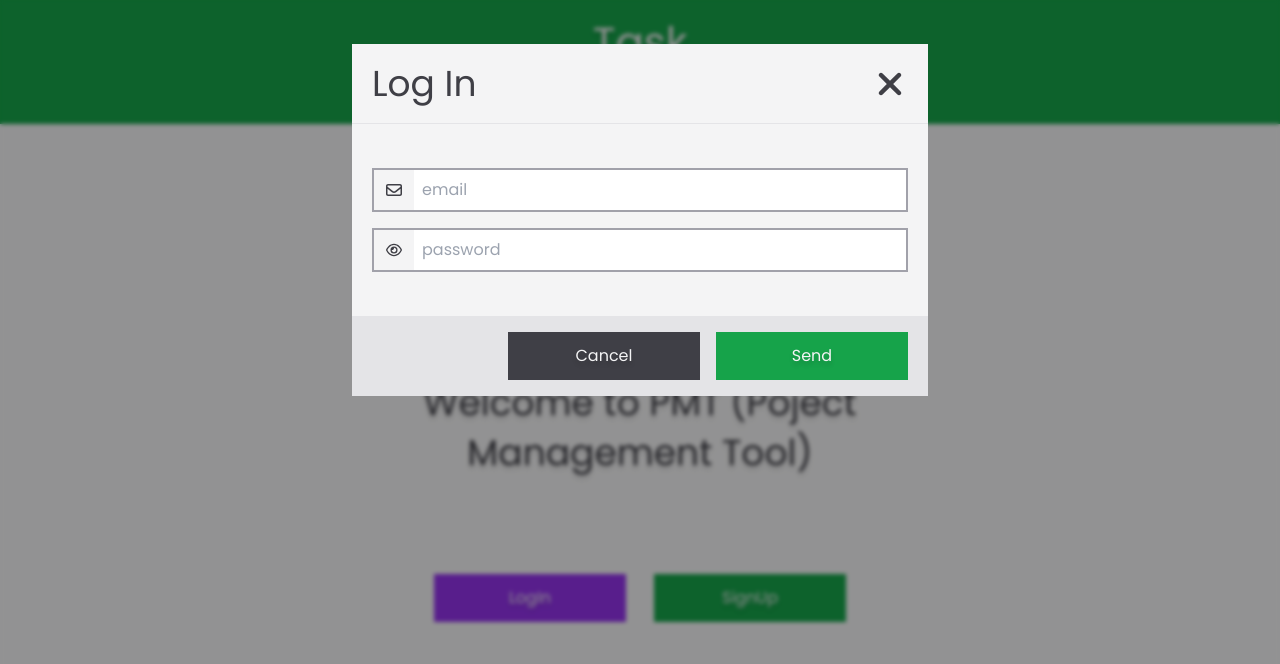
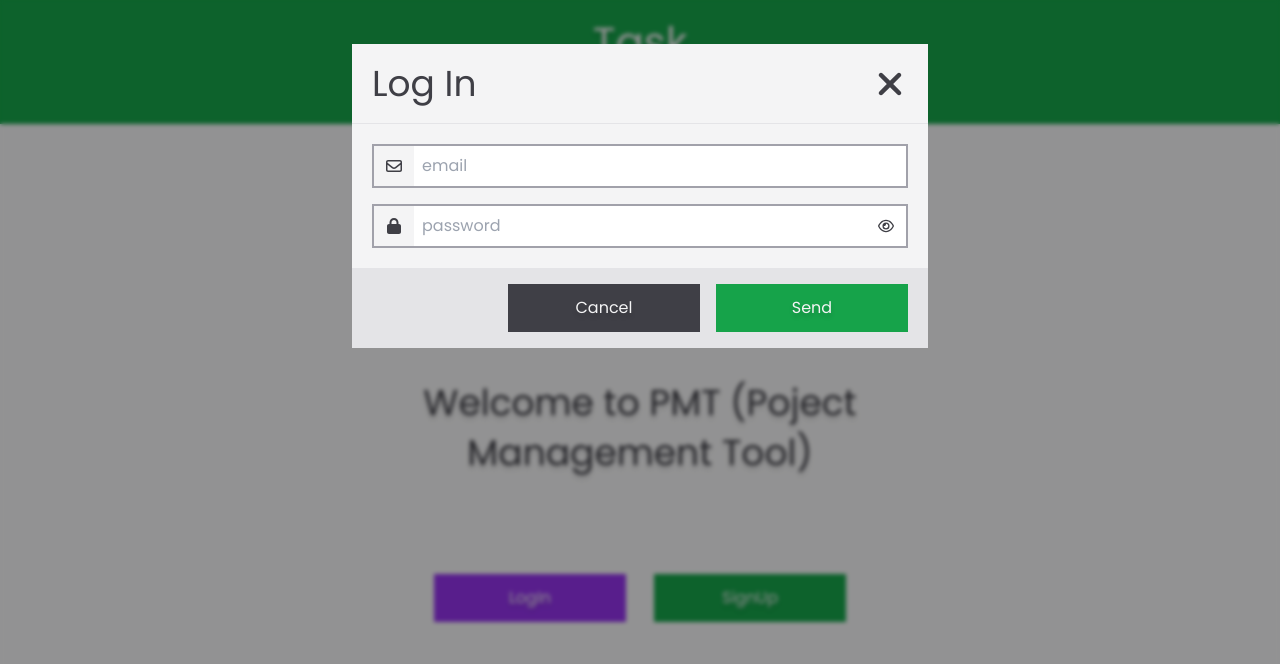
Before and after one commit to lostmart/task-manager, a React (Vite) app: page / in a window 1280 px wide. Both pictures are taken after a click on the button "LogIn". Shown: the top 664 px of the page. Built offline with nearby package versions, Linux system fonts and the light colour scheme.

Commit message:
new styles and btn errors

```diff
--- a/package.json
+++ b/package.json
@@ -12,6 +12,7 @@
   "dependencies": {
     "@tanstack/react-query": "^5.87.1",
     "axios": "^1.11.0",
+    "pino": "^9.9.4",
     "react": "^18.3.1",
     "react-dom": "^18.3.1",
     "react-icons": "^5.3.0",
@@ -19,6 +20,7 @@
   },
   "devDependencies": {
     "@eslint/js": "^9.13.0",
+    "@types/node": "^24.3.1",
     "@types/react": "^18.3.12",
     "@types/react-dom": "^18.3.1",
     "@vitejs/plugin-react": "^4.3.3",
@@ -27,6 +29,7 @@
     "eslint-plugin-react-hooks": "^5.0.0",
     "eslint-plugin-react-refresh": "^0.4.14",
     "globals": "^15.11.0",
+    "pino-pretty": "^13.1.1",
     "postcss": "^8.4.49",
     "tailwindcss": "^3.4.15",
     "typescript": "~5.6.2",
--- a/src/components/layout/ModalComp.tsx
+++ b/src/components/layout/ModalComp.tsx
@@ -1,5 +1,4 @@
 import { FaXmark } from "react-icons/fa6"
-import ButtonComp from "../ui/ButtonComp"
 import { useContext, useEffect, useCallback } from "react"
 import ModalContext from "../../context/ModalContext"
 
@@ -72,17 +71,17 @@ const ModalComp: React.FC = () => {
 						<FaXmark />
 					</button>
 				</header>
-				<div className="p-3 min-h-48 flex items-center justify-center text-2xl md:text-3xl md:p-5 lg:text-4xl text-zinc-700">
+				<div className="min-h-48 flex items-center justify-center text-2xl md:text-3xl lg:text-4xl text-zinc-700">
 					{modalData?.bodyContent}
 				</div>
-				<footer className="h-20 bg-zinc-200 flex gap-4 items-center justify-end px-3 md:px-5">
+				{/* <footer className="h-20 bg-zinc-200 flex gap-4 items-center justify-end px-3 md:px-5">
 					<ButtonComp
 						text="Cancel"
 						theme="neutral"
 						onClick={handleCrossClick}
 					/>
 					<ButtonComp text="Send" onClick={() => true} />
-				</footer>
+				</footer> */}
 			</div>
 		</div>
 	)
--- a/src/components/layout/UserComp.tsx
+++ b/src/components/layout/UserComp.tsx
@@ -1,6 +1,8 @@
 import { useState } from "react"
 import InputGroup from "../ui/InputGroup"
-import { FaRegEnvelope, FaRegEye } from "react-icons/fa6"
+import { FaRegEnvelope, FaLock, FaRegEye, FaRegEyeSlash } from "react-icons/fa6"
+import logger from "../../utils/logger"
+import ButtonComp from "../ui/ButtonComp"
 
 interface IUserDataForm {
 	userEmail: string
@@ -13,11 +15,12 @@ const UserComp = () => {
 		userPassword: "",
 	})
 
+	logger.info(userDataForm, "the real data")
 	console.log(userDataForm)
 
+	const [showPassword, setShowPassword] = useState(false)
+
 	const handleUserDataUpdate = (value: string, inputId: string) => {
-		console.log(inputId)
-
 		setUserDataForm((prev) => {
 			// prev is guaranteed to exist since we no longer allow null
 			if (inputId === "email") {
@@ -36,11 +39,15 @@ const UserComp = () => {
 		})
 	}
 
+	const handleSubmit = (e: React.FormEvent) => {
+		// Handle form submission
+		e.preventDefault()
+		console.log("Form submitted:", userDataForm)
+	}
+
 	return (
-		<form
-			onSubmit={() => true}
-			className="flex flex-col gap-4 w-full text-base"
-		>
+		<form onSubmit={handleSubmit} className="flex flex-col w-full text-base">
+			<div className="p-5 flex flex-col gap-4">
 				<InputGroup
 					inputId="email"
 					icon={FaRegEnvelope}
@@ -49,10 +56,25 @@ const UserComp = () => {
 				/>
 				<InputGroup
 					inputId="password"
-				icon={FaRegEye}
-				onchange={(value, inputId) => handleUserDataUpdate(value, inputId)}
-				inputType="password"
+					icon={FaLock}
+					onchange={handleUserDataUpdate}
+					inputType={showPassword ? "text" : "password"}
+					trailingIcon={showPassword ? FaRegEyeSlash : FaRegEye}
+					onTrailingIconClick={() => setShowPassword((prev) => !prev)}
 				/>
+			</div>
+			<footer className="h-20 bg-zinc-200 flex gap-4 items-center justify-end px-3 md:px-5">
+				<ButtonComp
+					text="Cancel"
+					theme="neutral"
+					onClick={() => console.log("cancel")}
+				/>
+				<ButtonComp
+					text="Send"
+					type="submit"
+					onClick={() => console.log("send")}
+				/>
+			</footer>
 		</form>
 	)
 }
--- a/src/components/ui/ButtonComp.tsx
+++ b/src/components/ui/ButtonComp.tsx
@@ -1,25 +1,32 @@
 import React from "react"
 import { themeStyles } from "../../styles"
 
+type ButtonType = "button" | "submit" | "reset"
+
 interface ButtonProps {
 	text: string
-	onClick: () => void
+	onClick?: (e: React.MouseEvent<HTMLButtonElement>) => void
 	theme?: keyof typeof themeStyles // "primary" | "secondary" | "third" | "danger" | "neutral"
+	type?: ButtonType
 }
 
 const ButtonComp: React.FC<ButtonProps> = ({
 	text,
 	onClick,
+	type = "button",
+
 	theme = "primary",
 }) => {
 	const { background, text: textColor } = themeStyles[theme]
 
-	const handleClick = () => {
-		onClick()
+	const handleClick = (e: React.MouseEvent<HTMLButtonElement>) => {
+		e.preventDefault() // Prevent form submission
+		onClick?.(e) // Optional chaining since onClick is now optional
 	}
 
 	return (
 		<button
+			type={type}
 			className={`h-12 w-48 text-shadow ${background} ${textColor}`}
 			onClick={handleClick}
 		>
--- a/src/components/ui/InputGroup.tsx
+++ b/src/components/ui/InputGroup.tsx
@@ -6,6 +6,8 @@ interface InputGroupProps {
 	icon: IconType
 	inputType?: string
 	onchange?: (value: string, inputId: string) => void
+	trailingIcon?: IconType
+	onTrailingIconClick?: () => void
 }
 
 const InputGroup = ({
@@ -13,28 +15,40 @@ const InputGroup = ({
 	icon: Icon,
 	inputType,
 	onchange,
+	trailingIcon: TrailingIcon,
+	onTrailingIconClick,
 }: InputGroupProps) => {
 	const [inputVal, setInputVal] = useState<string>("")
+
 	const handleInput = (e: React.ChangeEvent<HTMLInputElement>) => {
-		setInputVal(e.target.value)
-		if (onchange && typeof onchange === "function")
-			onchange(e.target.value, inputId)
-	}
+    setInputVal(e.target.value);
+    if (onchange) onchange(e.target.value, inputId);
+	};
+
 	 return (
-		<div className="flex border-solid border-zinc-400 border-2">
+    <div className="flex border-solid border-zinc-400 border-2 relative">
       <label htmlFor={inputId} className="flex justify-center items-center p-3">
         <Icon />
       </label>
       <input
-				type={inputType ? inputType : "text"}
+        type={inputType || "text"}
         id={inputId}
         placeholder={inputId}
         className="p-2 w-full"
         value={inputVal}
         onInput={handleInput}
       />
+      {TrailingIcon && (
+        <button
+          type="button"
+          onClick={onTrailingIconClick}
+          className="absolute right-3 top-1/2 -translate-y-1/2 cursor-pointer"
+        >
+          <TrailingIcon />
+        </button>
+      )}
     </div>
-	)
+  );
 }
 
 export default InputGroup
--- /dev/null
+++ b/src/utils/logger.ts
@@ -0,0 +1,10 @@
+import pino from "pino";
+
+const logger = pino({
+  level: process.env.NODE_ENV === "development" ? "debug" : "info",
+  browser: {
+    asObject: true, // cleaner output in dev tools
+  },
+});
+
+export default logger;
```
Also changed, not shown: 2 other files (tests, documents, lock files or other folders). Lines whose indentation alone changed are shown as unchanged.
